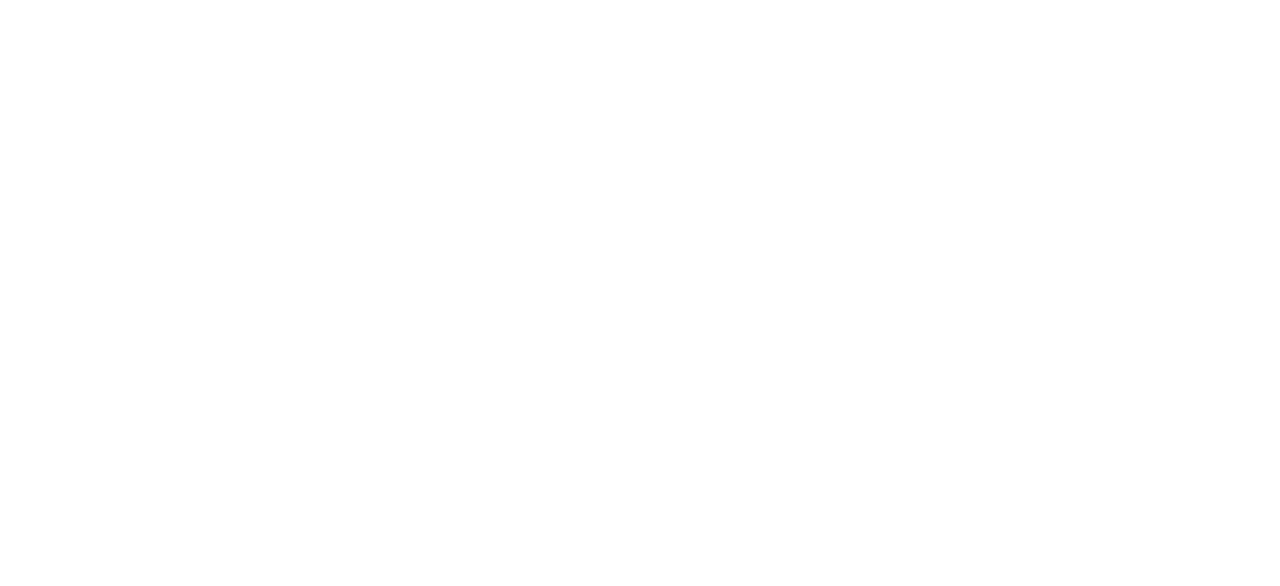
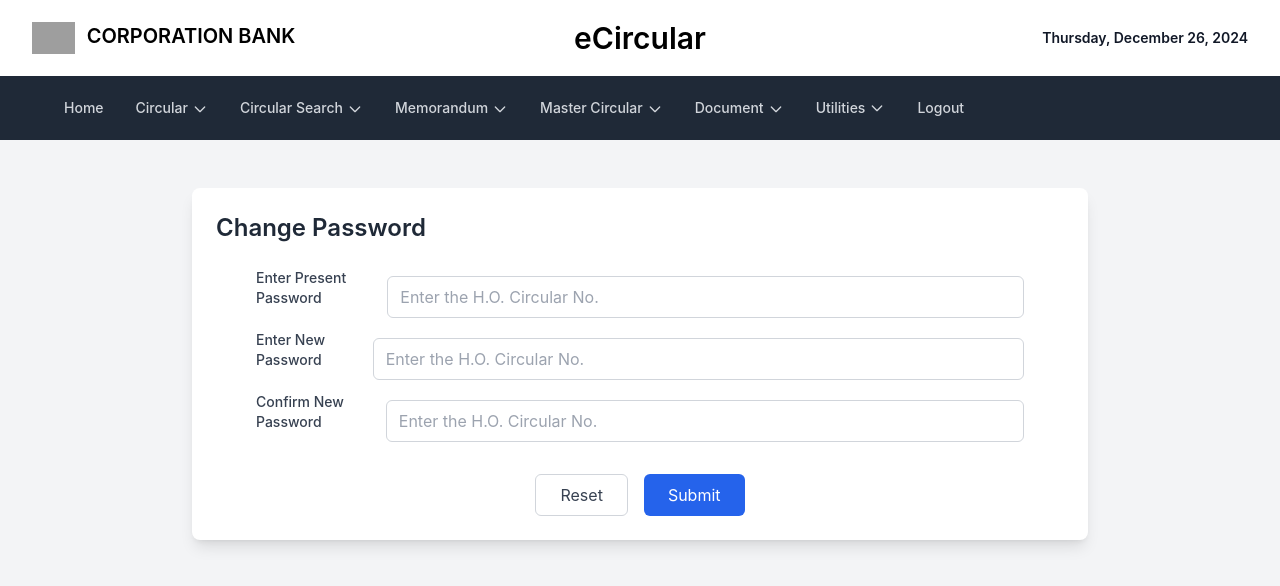
Before and after one commit to Shafiq9845/Bank-project, a React (Create React App) app: page /presentpwd in a window 1280 px wide. Before the commit this address had no page. Shown: the top 586 px of the page. Built offline with nearby package versions, Linux system fonts and the light colour scheme; grey boxes are pictures that could not be loaded.

Commit message:
created present pwd component

```diff
--- /dev/null
+++ b/src/components/PresentPwd.jsx
@@ -0,0 +1,83 @@
+import React from 'react'
+import SearchIcon from '@mui/icons-material/Search';
+import ClearIcon from '@mui/icons-material/Clear';
+
+export default function PresentPwd() {
+
+    const formData = {}
+
+    const handleChange=(e)=>{
+
+    }
+
+    const handleSubmit=()=>{
+
+    }
+
+  return (
+    <div className="min-h-screen bg-gray-100 py-12 px-4 sm:px-6 lg:px-8">
+      <form onSubmit={handleSubmit} className="w-full max-w-4xl mx-auto p-6 bg-white rounded-lg shadow-lg">
+        <h2 className="text-2xl font-semibold text-gray-800 mb-6">Change Password</h2>
+
+        <div className="flex flex-col justify-center gap-3 mx-10">
+          {/* Date Fields */}
+          <div className="space-y-2 flex">
+            <label className="block text-sm font-medium text-gray-700">Enter Present Password</label>
+            <input
+              type="text"
+              name="hoCircularNo"
+              value={formData.hoCircularNo}
+              onChange={handleChange}
+              placeholder='Enter the H.O. Circular No.'
+              className="w-full px-3 py-2 border border-gray-300 rounded-md focus:outline-none focus:ring-2 focus:ring-blue-500"
+            />
+          </div>
+
+          <div className="space-y-2 flex">
+            <label className="block text-sm font-medium text-gray-700">Enter New Password</label>
+            <input
+              type="text"
+              name="hoCircularNo"
+              value={formData.hoCircularNo}
+              onChange={handleChange}
+              placeholder='Enter the H.O. Circular No.'
+              className="w-full px-3 py-2 border border-gray-300 rounded-md focus:outline-none focus:ring-2 focus:ring-blue-500"
+            />
+          </div>
+          <div className="space-y-2 flex">
+            <label className="block text-sm font-medium text-gray-700">Confirm New Password</label>
+            <input
+              type="text"
+              name="hoCircularNo"
+              value={formData.hoCircularNo}
+              onChange={handleChange}
+              placeholder='Enter the H.O. Circular No.'
+              className="w-full px-3 py-2 border border-gray-300 rounded-md focus:outline-none focus:ring-2 focus:ring-blue-500"
+            />
+          </div>
+
+
+        </div>
+
+        <div className="mt-8 flex justify-center space-x-4">
+        <button
+            type="button"
+            // onClick={handleReset}
+            className="px-6 py-2 border border-gray-300 rounded-md text-gray-700 hover:bg-gray-50 focus:outline-none focus:ring-2 focus:ring-gray-500 flex items-center"
+          >
+            {/* <ClearIcon className="w-4 h-4 mr-2" /> */}
+            Reset
+          </button>
+          <button
+            type="submit"
+            className="px-6 py-2 bg-blue-600 text-white rounded-md hover:bg-blue-700 focus:outline-none focus:ring-2 focus:ring-blue-500 flex items-center"
+          >
+            {/* <SearchIcon className="w-4 h-4 mr-2" /> */}
+            Submit
+          </button>
+
+        </div>
+      </form>
+    </div>
+  )
+}
--- a/src/components/Router.jsx
+++ b/src/components/Router.jsx
@@ -20,6 +20,8 @@ import MasterCircularSearch from './MasterCirculateSearch'
 import DocWithdrawn from './DocWithrawn'
 import News from './News'
 import ShowGroupNames from './ShowGroupNames'
+import PresentPwd from './PresentPwd'
+import CircularSearch from './CircularSearch'
 
 export default function Router() {
   const WithNavBar = ({ children }) => {
@@ -52,6 +54,8 @@ export default function Router() {
                 <Route path='/docWithdrawn' element={<WithNavBar><DocWithdrawn/></WithNavBar>}/>
                 <Route path='/news' element={<WithNavBar><News/></WithNavBar>}/>
                 <Route path='/showgroupnames' element={<WithNavBar><ShowGroupNames/></WithNavBar>}/>
+                <Route path='/presentpwd' element={<WithNavBar><PresentPwd/></WithNavBar>}/>
+                <Route path='/circularsearch' element={<WithNavBar><CircularSearch/></WithNavBar>}/>
 
                 <Route path='/login' element={<Login/>}/>
             </Routes>
```
